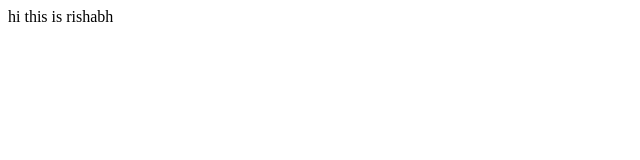
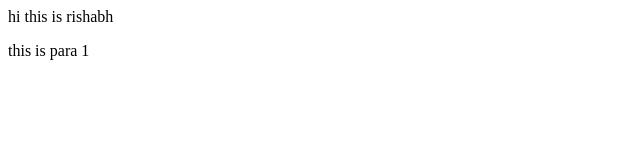
Before and after one commit to Rishabh-Sharma-12/first-repo, a plain HTML site: page index2.html in a window 1280 px wide. Shown: the full height of the page, 0-640 px from the left. Drawn offline with Linux system fonts and the light colour scheme.

Commit message:
Update index2.html

```diff
--- a/index2.html
+++ b/index2.html
@@ -1,5 +1,8 @@
 <html>
   <body>
     <t>hi this is rishabh</t>
+    <p>
+      this is para 1
+    </p>
   </body>
 </html>
```
